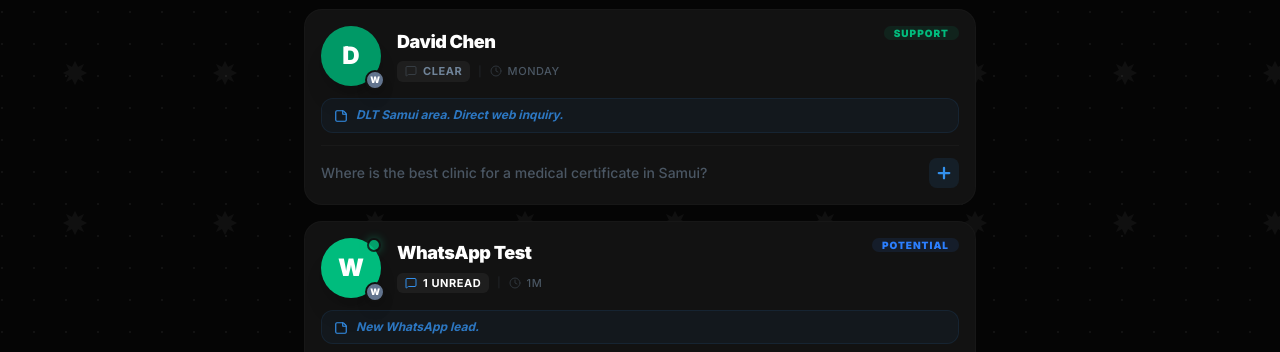
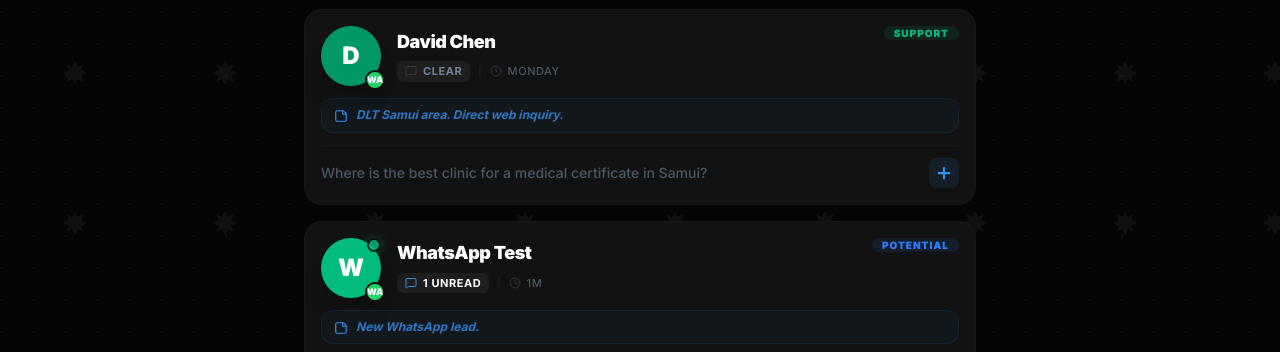
Before and after one commit to xanderkag/aicrm2, a Next.js app: page / in a window 1280 px wide. Shown: the part 854-1206 px from the top of the page. Built offline with nearby package versions, Linux system fonts and the light colour scheme.

Commit message:
Fix syntax error in handlesToggleTag and add WhatsApp (wa) support to TelegramChatRow

```diff
--- a/src/app/page.tsx
+++ b/src/app/page.tsx
@@ -97,7 +97,7 @@ export default function TelegramPage() {
         return {
           ...chat,
           tags: hasTag
-            ? chat.tags.filter(t | t !== tagId)
+            ? chat.tags.filter(t => t !== tagId)
             : [...chat.tags, tagId]
         }
       }
--- a/src/components/telegram/TelegramChatRow.tsx
+++ b/src/components/telegram/TelegramChatRow.tsx
@@ -17,7 +17,7 @@ interface TelegramChatRowProps {
   time: string
   unreadCount?: number
   avatarColor?: string
-  messenger?: 'tg' | 'ig' | 'web'
+  messenger?: 'tg' | 'ig' | 'wa' | 'web'
   tags?: Tag[]
   status?: 'online' | 'offline'
   notes?: string
@@ -33,6 +33,11 @@ const MessengerIcon = ({ source }: { source?: string }) => {
   if (source === 'ig') return (
     <div className="absolute -bottom-1 -right-1 w-5 h-5 bg-gradient-to-tr from-[#f09433] via-[#dc2743] to-[#bc1888] rounded-full border-2 border-[#111111] flex items-center justify-center shadow-lg">
        <span className="text-[9px] font-black text-white">IG</span>
+    </div>
+  )
+  if (source === 'wa') return (
+    <div className="absolute -bottom-1 -right-1 w-5 h-5 bg-[#25D366] rounded-full border-2 border-[#111111] flex items-center justify-center shadow-lg">
+       <span className="text-[9px] font-black text-white">WA</span>
     </div>
   )
   return (
```
